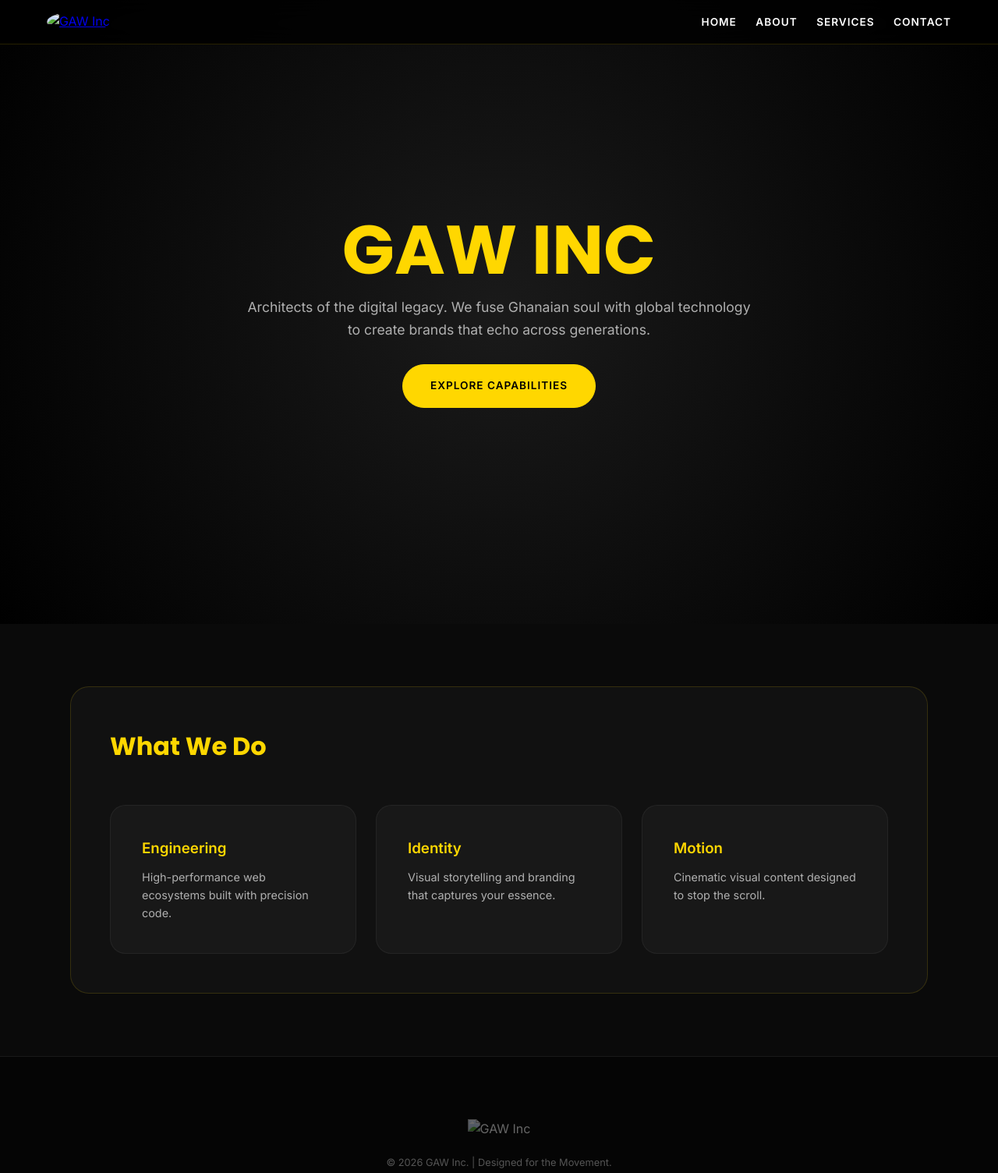
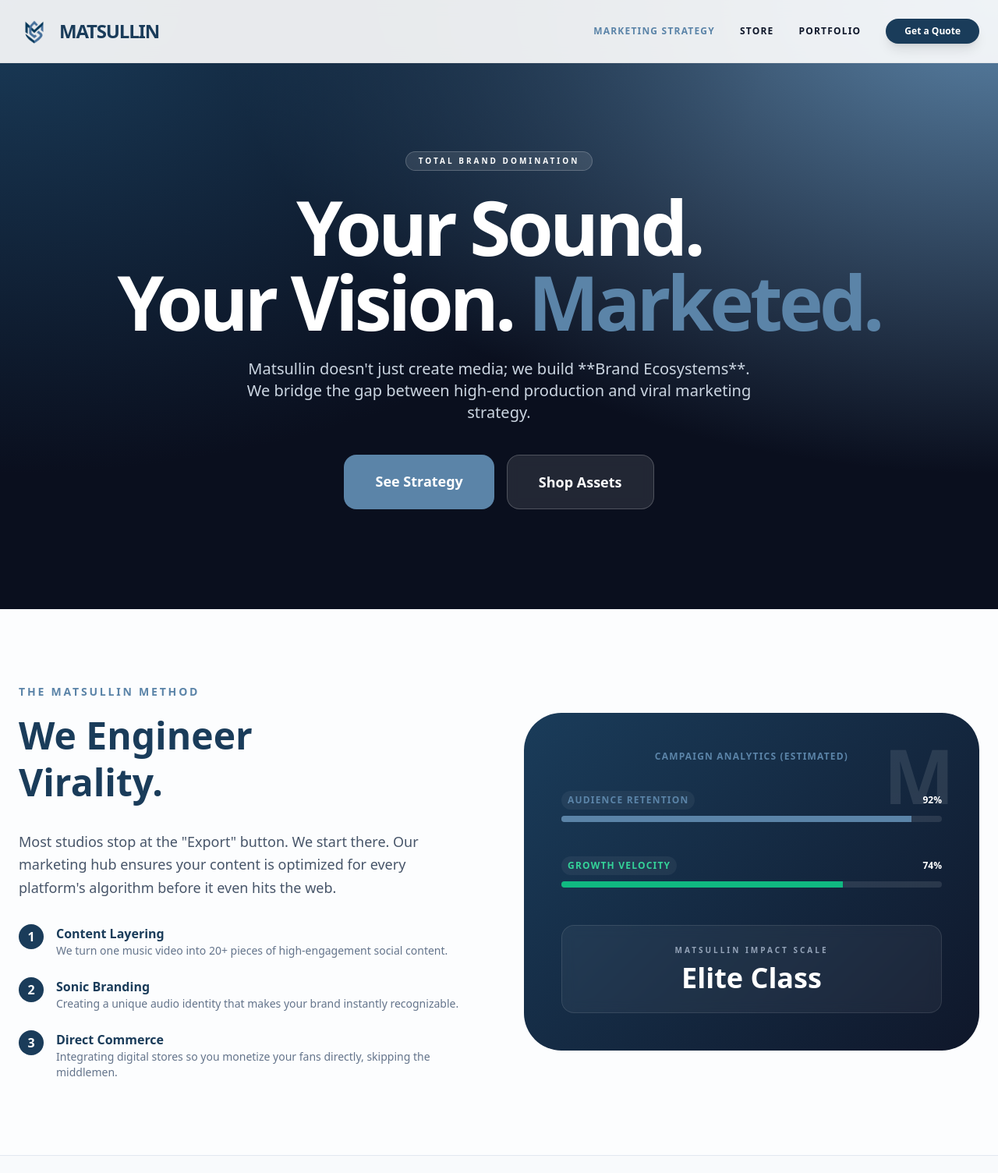
Before and after one commit to mistianoconaldo-collab/legacy26, a plain HTML site: page index.html in a window 1280 px wide. Shown: the top 1504 px of the page at 78% size. Drawn offline with nearby package versions, Linux system fonts and the light colour scheme.

Commit message:
Update index.html

```diff
--- a/index.html
+++ b/index.html
@@ -1,245 +1,145 @@
 <!DOCTYPE html>
-<html lang="en">
+<html lang="en" class="scroll-smooth">
 <head>
     <meta charset="UTF-8">
     <meta name="viewport" content="width=device-width, initial-scale=1.0">
-  <title>GAW Inc | Art, Code, and Vision</title>
-
-  <meta name="description" content="GAW Inc transforms creativity into digital power — where artistry meets code and brands become timeless.">
-  <link rel="icon" href="favicon.png" type="image/png">
-
-  <link href="https://fonts.googleapis.com/css2?family=Inter:wght@300;400;600&family=Poppins:wght@700;800&display=swap" rel="stylesheet">
-
+    <title>Matsullin | Media Production & Brand Marketing</title>
+   <link rel="icon" type="favicon.png" href="favicon.png?v=2">
+    <script src="https://cdn.tailwindcss.com"></script>
     <style>
-    :root {
-      --gold: #FFD700;
-      --bg-black: #0a0a0a;
-      --glass: rgba(255, 255, 255, 0.03);
-      --glass-border: rgba(255, 215, 0, 0.15);
-      --text-gray: #b0b0b0;
-      --transition: all 0.6s cubic-bezier(0.16, 1, 0.3, 1);
-    }
-
-    * { margin: 0; padding: 0; box-sizing: border-box; }
-    html { scroll-behavior: smooth; }
-
-    body {
-      font-family: 'Inter', sans-serif;
-      background: var(--bg-black);
-      color: #f5f5f5;
-      overflow-x: hidden;
-      line-height: 1.6;
-    }
-
-    /* --- Navigation (Fixed Bug: Mobile Wrap) --- */
-    nav {
-      padding: 15px 0;
-      background: rgba(0, 0, 0, 0.8);
-      position: fixed;
-      top: 0;
-      width: 100%;
-      z-index: 1000;
-      backdrop-filter: blur(15px);
-      border-bottom: 1px solid var(--glass-border);
-    }
-
-    .nav-container {
-      max-width: 1200px;
-      margin: 0 auto;
-      padding: 0 20px;
-      display: flex;
-      justify-content: space-between;
-      align-items: center;
-    }
-
-    nav img { height: 40px; border-radius: 50%; transition: transform 0.3s; }
-    nav img:hover { transform: rotate(10deg) scale(1.1); }
-
-    .nav-links a {
-      color: #fff;
-      text-decoration: none;
-      margin-left: 20px;
-      font-size: 0.85rem;
-      font-weight: 600;
-      text-transform: uppercase;
-      letter-spacing: 1px;
-      transition: color 0.3s;
-    }
-
-    .nav-links a:hover, .nav-links a.active { color: var(--gold); }
-
-    /* --- Hero Section --- */
-    .hero {
-      height: 100vh;
-      display: flex;
-      flex-direction: column;
-      justify-content: center;
-      align-items: center;
-      text-align: center;
-      padding: 0 20px;
-      background: radial-gradient(circle at center, #1a1a1a 0%, #000 100%);
-    }
-
-    .hero h1 {
-      font-family: 'Poppins', sans-serif;
-      font-size: clamp(3rem, 10vw, 5.5rem);
-      color: var(--gold);
-      margin-bottom: 15px;
-      line-height: 1;
-    }
-
-    .hero p {
-      max-width: 650px;
-      color: var(--text-gray);
-      font-size: 1.1rem;
-      margin-bottom: 30px;
-    }
-
-    /* --- UI Components --- */
-    .btn {
-      padding: 16px 35px;
-      background: var(--gold);
-      color: #000;
-      text-decoration: none;
-      border-radius: 50px;
-      font-weight: 800;
-      text-transform: uppercase;
-      font-size: 0.85rem;
-      letter-spacing: 1px;
-      transition: var(--transition);
-      border: 1px solid var(--gold);
-    }
-
-    .btn:hover {
-      background: transparent;
-      color: var(--gold);
-      transform: translateY(-5px);
-      box-shadow: 0 10px 20px rgba(255, 215, 0, 0.2);
-    }
-
-    /* --- Section Reveal Logic --- */
-    section {
-      max-width: 1100px;
-      margin: 80px auto;
-      padding: 60px 25px;
-      opacity: 0;
-      transform: translateY(40px);
-      transition: var(--transition);
-    }
-
-    section.visible {
-      opacity: 1;
-      transform: translateY(0);
-    }
-
-    .glass-card {
-      background: var(--glass);
-      border: 1px solid var(--glass-border);
-      border-radius: 24px;
-      padding: 50px;
-    }
-
-    /* --- Services Grid --- */
-    .services-grid {
-      display: grid;
-      grid-template-columns: repeat(auto-fit, minmax(280px, 1fr));
-      gap: 25px;
-      margin-top: 50px;
-    }
-
-    .s-card {
-      background: var(--glass);
-      padding: 40px;
-      border-radius: 20px;
-      border: 1px solid rgba(255,255,255,0.05);
-      transition: var(--transition);
-      text-align: left;
-    }
-
-    .s-card:hover {
-      border-color: var(--gold);
-      transform: translateY(-10px);
-      background: rgba(255, 215, 0, 0.05);
-    }
-
-    /* --- Footer --- */
-    footer {
-      padding: 80px 20px;
-      text-align: center;
-      border-top: 1px solid #1a1a1a;
-      background: #050505;
-    }
-
-    footer p { color: #555; font-size: 0.8rem; margin-top: 20px; }
-
-    /* --- Mobile Fixes --- */
-    @media (max-width: 768px) {
-      .nav-links { display: none; } /* Consider adding a burger menu later */
-      .hero h1 { font-size: 3.5rem; }
-      .glass-card { padding: 30px; }
-    }
+        :root { --navy: #1a3c5a; --steel: #5b84a8; }
+        .glass-nav { background: rgba(255, 255, 255, 0.9); backdrop-filter: blur(10px); border-bottom: 1px solid rgba(0,0,0,0.05); }
+        .hero-mesh { background: radial-gradient(at 0% 0%, #1a3c5a 0, transparent 55%), radial-gradient(at 100% 0%, #5b84a8 0, transparent 55%), #0a0f1e; }
+        .card-reveal { transition: all 0.4s cubic-bezier(0.175, 0.885, 0.32, 1.275); }
+        .card-reveal:hover { transform: translateY(-10px); }
+        .market-gradient { background: linear-gradient(135deg, #1a3c5a 0%, #0f172a 100%); }
     </style>
 </head>
-<body>
+<body class="bg-[#fcfdfe] text-slate-900 font-sans antialiased">
 
-  <nav>
-    <div class="nav-container">
-      <a href="index.html"><img src="using.png" alt="GAW Inc"></a>
-      <div class="nav-links">
-        <a href="index.html">Home</a>
-        <a href="about.html">About</a>
-        <a href="service.html">Services</a>
-        <a href="contact.html">Contact</a>
+    <nav class="fixed w-full z-50 glass-nav">
+        <div class="max-w-7xl mx-auto px-6 h-20 flex items-center justify-between">
+            <div class="flex items-center gap-3">
+                <img src="favicon.png" alt="M" class="h-10 w-auto">
+                <span class="font-black text-2xl tracking-tighter text-[#1a3c5a]">MATSULLIN</span>
+            </div>
+            <div class="hidden lg:flex items-center gap-8">
+                <a href="#marketing" class="text-xs font-bold uppercase tracking-widest text-[#5b84a8]">Marketing Strategy</a>
+                <a href="#store" class="text-xs font-bold uppercase tracking-widest hover:text-[#5b84a8]">Store</a>
+                <a href="#video" class="text-xs font-bold uppercase tracking-widest hover:text-[#5b84a8]">Portfolio</a>
+                <a href="#contact" class="bg-[#1a3c5a] text-white px-6 py-2 rounded-full text-xs font-bold hover:bg-[#5b84a8] transition-all shadow-lg shadow-navy/20">Get a Quote</a>
             </div>
         </div>
     </nav>
 
-  <main>
-    <div class="hero">
-      <h1>GAW INC</h1>
-      <p>Architects of the digital legacy. We fuse Ghanaian soul with global technology to create brands that echo across generations.</p>
-      <a href="service.html" class="btn">Explore Capabilities</a>
-    </div>
-
-    <section class="glass-card">
-      <h2 style="color: var(--gold); font-family: Poppins; font-size: 2rem; margin-bottom: 20px;">What We Do</h2>
-      <div class="services-grid">
-        <div class="s-card">
-          <h3 style="color: var(--gold); margin-bottom: 10px;">Engineering</h3>
-          <p style="color: var(--text-gray); font-size: 0.9rem;">High-performance web ecosystems built with precision code.</p>
-        </div>
-        <div class="s-card">
-          <h3 style="color: var(--gold); margin-bottom: 10px;">Identity</h3>
-          <p style="color: var(--text-gray); font-size: 0.9rem;">Visual storytelling and branding that captures your essence.</p>
-        </div>
-        <div class="s-card">
-          <h3 style="color: var(--gold); margin-bottom: 10px;">Motion</h3>
-          <p style="color: var(--text-gray); font-size: 0.9rem;">Cinematic visual content designed to stop the scroll.</p>
+    <section class="hero-mesh pt-48 pb-32 px-6 text-white text-center">
+        <div class="max-w-5xl mx-auto">
+            <span class="inline-block px-4 py-1 rounded-full bg-white/10 text-[10px] font-black tracking-[0.3em] mb-6 border border-white/20 uppercase">Total Brand Domination</span>
+            <h1 class="text-6xl md:text-8xl font-black leading-tight mb-6 tracking-tighter">Your Sound. <br>Your Vision. <span class="text-[#5b84a8]">Marketed.</span></h1>
+            <p class="text-xl text-slate-300 mb-10 font-light max-w-2xl mx-auto">Matsullin doesn't just create media; we build **Brand Ecosystems**. We bridge the gap between high-end production and viral marketing strategy.</p>
+            <div class="flex flex-wrap justify-center gap-4">
+                <a href="#marketing" class="bg-[#5b84a8] text-white px-10 py-5 rounded-2xl font-black text-lg hover:shadow-2xl hover:scale-105 transition-all">See Strategy</a>
+                <a href="#store" class="bg-white/10 border border-white/20 backdrop-blur px-10 py-5 rounded-2xl font-black text-lg hover:bg-white/20 transition-all">Shop Assets</a>
             </div>
         </div>
     </section>
-  </main>
 
-  <footer>
-    <img src="using.png" alt="GAW Inc" style="height: 30px; opacity: 0.4;">
-    <p>&copy; 2026 GAW Inc. | Designed for the Movement.</p>
+    <section id="marketing" class="py-24 px-6 max-w-7xl mx-auto">
+        <div class="grid grid-cols-1 lg:grid-cols-2 gap-16 items-center">
+            <div>
+                <h2 class="text-[#5b84a8] font-black uppercase tracking-[0.2em] text-sm mb-4">The Matsullin Method</h2>
+                <h3 class="text-5xl font-black text-[#1a3c5a] mb-8 leading-tight">We Engineer <br>Virality.</h3>
+                <p class="text-slate-600 text-lg mb-8 leading-relaxed">Most studios stop at the "Export" button. We start there. Our marketing hub ensures your content is optimized for every platform's algorithm before it even hits the web.</p>
+
+                <ul class="space-y-6">
+                    <li class="flex gap-4">
+                        <div class="w-8 h-8 rounded-full bg-[#1a3c5a] text-white flex items-center justify-center shrink-0 font-bold">1</div>
+                        <div><p class="font-bold text-[#1a3c5a]">Content Layering</p><p class="text-sm text-slate-500 text-sm">We turn one music video into 20+ pieces of high-engagement social content.</p></div>
+                    </li>
+                    <li class="flex gap-4">
+                        <div class="w-8 h-8 rounded-full bg-[#1a3c5a] text-white flex items-center justify-center shrink-0 font-bold">2</div>
+                        <div><p class="font-bold text-[#1a3c5a]">Sonic Branding</p><p class="text-sm text-slate-500">Creating a unique audio identity that makes your brand instantly recognizable.</p></div>
+                    </li>
+                    <li class="flex gap-4">
+                        <div class="w-8 h-8 rounded-full bg-[#1a3c5a] text-white flex items-center justify-center shrink-0 font-bold">3</div>
+                        <div><p class="font-bold text-[#1a3c5a]">Direct Commerce</p><p class="text-sm text-slate-500">Integrating digital stores so you monetize your fans directly, skipping the middlemen.</p></div>
+                    </li>
+                </ul>
+            </div>
+            <div class="market-gradient p-12 rounded-[3rem] shadow-3xl text-white relative overflow-hidden">
+                <div class="absolute top-0 right-0 p-8 opacity-10 text-8xl font-black">M</div>
+                <h4 class="text-xs font-bold uppercase tracking-widest text-[#5b84a8] mb-8 text-center">Campaign Analytics (Estimated)</h4>
+                <div class="space-y-10">
+                    <div class="relative pt-1">
+                        <div class="flex mb-2 items-center justify-between"><span class="text-xs font-bold inline-block py-1 px-2 uppercase rounded-full text-[#5b84a8] bg-white/5 tracking-widest">Audience Retention</span><span class="text-xs font-black inline-block">92%</span></div>
+                        <div class="overflow-hidden h-2 mb-4 text-xs flex rounded bg-white/10"><div style="width:92%" class="shadow-none flex flex-col text-center whitespace-nowrap text-white justify-center bg-[#5b84a8]"></div></div>
+                    </div>
+                    <div class="relative pt-1">
+                        <div class="flex mb-2 items-center justify-between"><span class="text-xs font-bold inline-block py-1 px-2 uppercase rounded-full text-emerald-400 bg-white/5 tracking-widest">Growth Velocity</span><span class="text-xs font-black inline-block">74%</span></div>
+                        <div class="overflow-hidden h-2 mb-4 text-xs flex rounded bg-white/10"><div style="width:74%" class="shadow-none flex flex-col text-center whitespace-nowrap text-white justify-center bg-emerald-500"></div></div>
+                    </div>
+                </div>
+                <div class="mt-12 bg-white/5 border border-white/10 p-6 rounded-2xl text-center backdrop-blur">
+                    <p class="text-slate-400 text-[10px] uppercase font-bold tracking-[0.3em] mb-2">Matsullin Impact Scale</p>
+                    <p class="text-4xl font-black">Elite Class</p>
+                </div>
+            </div>
+        </div>
+    </section>
+
+    <section id="store" class="py-24 px-6 bg-slate-50 border-y border-slate-200">
+        <div class="max-w-7xl mx-auto">
+            <h2 class="text-center text-4xl font-black text-[#1a3c5a] mb-16">The Marketplace</h2>
+            <div class="grid grid-cols-1 md:grid-cols-3 gap-8">
+                <div class="bg-white p-6 rounded-[2.5rem] card-reveal border border-slate-100">
+                    <div class="aspect-square bg-slate-50 rounded-3xl mb-6 flex items-center justify-center text-[#1a3c5a] font-black text-4xl">🎚️</div>
+                    <h3 class="text-xl font-black mb-1 text-[#1a3c5a]">Sample Pack Vol. 1</h3>
+                    <p class="text-xs text-slate-400 mb-6 font-bold uppercase tracking-widest">Digital Download</p>
+                    <div class="flex justify-between items-center">
+                        <span class="text-xl font-black text-[#1a3c5a]">$35</span>
+                        <button class="bg-[#1a3c5a] text-white px-6 py-2 rounded-xl text-xs font-bold">Buy Now</button>
+                    </div>
+                </div>
+                <div class="bg-white p-6 rounded-[2.5rem] card-reveal border border-slate-100">
+                    <div class="aspect-square bg-slate-50 rounded-3xl mb-6 flex items-center justify-center text-[#1a3c5a] font-black text-4xl">🎬</div>
+                    <h3 class="text-xl font-black mb-1 text-[#1a3c5a]">Cinematic LUTs</h3>
+                    <p class="text-xs text-slate-400 mb-6 font-bold uppercase tracking-widest">Color Presets</p>
+                    <div class="flex justify-between items-center">
+                        <span class="text-xl font-black text-[#1a3c5a]">$25</span>
+                        <button class="bg-[#1a3c5a] text-white px-6 py-2 rounded-xl text-xs font-bold">Buy Now</button>
+                    </div>
+                </div>
+                <div class="bg-white p-6 rounded-[2.5rem] card-reveal border border-slate-100">
+                    <div class="aspect-square bg-slate-50 rounded-3xl mb-6 flex items-center justify-center text-[#1a3c5a] font-black text-4xl">💎</div>
+                    <h3 class="text-xl font-black mb-1 text-[#1a3c5a]">Exclusive License</h3>
+                    <p class="text-xs text-slate-400 mb-6 font-bold uppercase tracking-widest">Full Production</p>
+                    <div class="flex justify-between items-center">
+                        <span class="text-xl font-black text-[#1a3c5a]">$250+</span>
+                        <button class="bg-[#1a3c5a] text-white px-6 py-2 rounded-xl text-xs font-bold">Inquire</button>
+                    </div>
+                </div>
+            </div>
+        </div>
+    </section>
+
+    <section id="contact" class="max-w-4xl mx-auto py-32 px-6">
+        <div class="bg-[#1a3c5a] p-12 md:p-20 rounded-[3.5rem] shadow-4xl text-white">
+            <h3 class="text-5xl font-black mb-8 tracking-tighter text-center italic">Scale Your Brand.</h3>
+            <form action="https://formspree.io/f/YOUR_ID" method="POST" class="space-y-6">
+                <div class="grid grid-cols-1 md:grid-cols-2 gap-6">
+                    <input type="text" name="name" placeholder="Full Name" required class="w-full bg-white/5 border border-white/10 p-5 rounded-2xl focus:border-[#5b84a8] outline-none transition-all placeholder:text-white/20">
+                    <input type="email" name="email" placeholder="Email" required class="w-full bg-white/5 border border-white/10 p-5 rounded-2xl focus:border-[#5b84a8] outline-none transition-all placeholder:text-white/20">
+                </div>
+                <textarea name="message" rows="5" placeholder="Tell us about your brand goals..." required class="w-full bg-white/5 border border-white/10 p-5 rounded-2xl focus:border-[#5b84a8] outline-none transition-all placeholder:text-white/20"></textarea>
+                <button type="submit" class="w-full bg-[#5b84a8] py-6 rounded-2xl font-black text-xl hover:bg-white hover:text-[#1a3c5a] transition-all transform active:scale-95 shadow-2xl">Execute Strategy</button>
+            </form>
+        </div>
+    </section>
+
+    <footer class="py-12 border-t border-slate-100 text-center">
+        <img src="favicon.png" alt="M" class="h-8 mx-auto mb-6 opacity-30 grayscale">
+        <p class="text-slate-400 text-[10px] font-black uppercase tracking-[0.5em]">Matsullin © 2026 | Brand Marketing Hub</p>
     </footer>
 
-  <script>
-    // Robust Reveal Script (Fixed Bug: Immediate Load)
-    const observeElements = () => {
-      const observer = new IntersectionObserver((entries) => {
-        entries.forEach(entry => {
-          if (entry.isIntersecting) {
-            entry.target.classList.add('visible');
-          }
-        });
-      }, { threshold: 0.1 });
-
-      document.querySelectorAll('section, .s-card').forEach(el => observer.observe(el));
-    };
-
-    window.addEventListener('DOMContentLoaded', observeElements);
-  </script>
 </body>
 </html>
```
Lines whose indentation alone changed are shown as unchanged.
